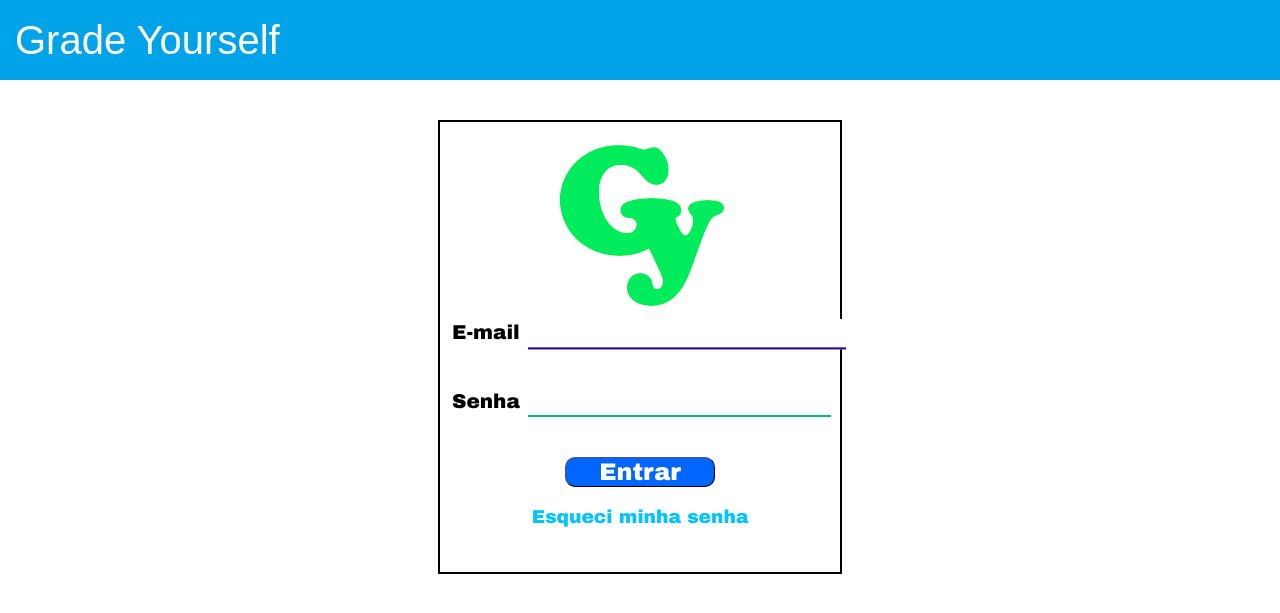
After one commit to GustavoMartinsSantos/Sistema_Escolar, a PHP site: page /System/HTML/index.html in a window 1280 px wide. The commit adds this page. Shown: the top 613 px of the page. Run offline with PHP 8.4, Linux system fonts and the light colour scheme.

Commit message:
Added the system home screen

```diff
--- a/System/CSS/form.css
+++ b/System/CSS/cadastro.css
@@ -39,12 +39,12 @@ form {
 }
 
 .radio-labels {
-    font-size: 12;
+    font-size: 18;
     font-family: Arial Black, sans-serif;
 }
 
 .radios:hover {
-    transform: scale(1.4);
+    transform: scale(1.3);
 }
 
 #numero_residencial {
--- /dev/null
+++ b/System/CSS/tela-inicial.css
@@ -0,0 +1,68 @@
+form {
+    height: 450px;
+    width: 400px;
+    margin: 40px auto 0 auto;
+    border-width: 2px;
+    border-style: solid;
+}
+
+img {
+    margin-top: 5%;
+    margin-bottom: 2%;
+}
+
+.inputs {
+    margin-bottom: 10%;
+    margin-left: 1%;
+    font-size: 16pt;
+    border: none;
+    border-bottom: 2px solid rgb(6, 189, 128);
+    outline: 0;
+    transform-origin: 0 0;
+    transition: all .5s;
+}
+
+.inputs:hover, .inputs:focus {
+    transform: scale(1.05, 1.05);
+    border-color: #340096;
+}
+
+label {
+    font-size: 15pt;
+    font-family: "Century Gothic", "Arial Black", sans-serif;
+    position: relative;
+    margin-left: 3%;
+    margin-top: 2.5%;
+}
+
+.grupo_botoes {
+    display: flex;
+    justify-content: center;
+}
+
+#Entrar {
+    font-family: "Bauhaus 93", "Arial Black", sans-serif;
+    font-size: 18pt;
+    color: white;
+    width: 150px;
+    background-color: rgb(0, 102, 255);
+    border-color: black;
+    border-radius: 10px;
+    border-width: 1px;
+    margin-bottom: 5%;
+}
+
+#Entrar:hover {
+    color: red;
+    background-color: #340096;
+}
+
+a {
+    color: rgb(0, 195, 255);
+    font-size: 14pt;
+    font-family: "Bahnschrift SemiBold", "Arial Black", sans-serif;
+}
+
+a:hover {
+    color: rgb(233, 74, 0)
+}
--- /dev/null
+++ b/System/HTML/index.html
@@ -0,0 +1,30 @@
+<!DOCTYPE html>
+    <head>
+        <title>Bem-vindo(a)</title>
+        <meta charset="UTF-8">
+        <link type="image/x-icon" rel="shortcut icon" href="../IMG/logo-icone.ico">
+        <link rel="stylesheet" type="text/css" href="../CSS/index.css">
+        <link rel="stylesheet" type="text/css" href="../CSS/tela-inicial.css">
+    </head>
+    <body>
+        <header>
+            <div id="logo">Grade Yourself</div>
+        </header>
+
+        <form name="tela-inicial" method="POST" id="tela-inicial" action="#">
+            <center><img src="../IMG/Logo.png"></img></center>
+
+            <label for="email">E-mail</label>
+            <input type="email" name="e-mail" class="inputs" size="22" maxlength="50" autofocus required>
+
+            <label for="senha">Senha</label>
+            <input type="password" name="senha" class="inputs" size="22" maxlength="10" required>
+
+            <span class="grupo_botoes">
+                <input type="submit" id="Entrar" value="Entrar">
+            </span>
+
+            <center><a href="#">Esqueci minha senha</a></center>
+        </form>
+    </body>
+</html>
--- a/System/PHP/InserirCadastro.php
+++ b/System/PHP/InserirPessoa.php
@@ -8,11 +8,10 @@
 
       if($xml->erro == true)
             return false;
-
         return $xml;
     }
-?>
-<?php if(isset($_POST["cep"]) && get_endereco($_POST["cep"]) == true) {
+
+  if(isset($_POST["cep"]) && get_endereco($_POST["cep"]) == true) {
     $endereco = get_endereco($_POST["cep"]);
     $Rua    = $endereco->logradouro;
     $Bairro = $endereco->bairro;
@@ -72,7 +71,6 @@
     $connection = null;
   } else {
     header("Location: ../HTML/cadastro.html");
-
     die();
   }
 ?>
```
Also changed, not shown: System/HTML/cadastro.html (+4 -3 lines), System/IMG/Logo.png (added), System/IMG/logo-icone.ico (added). Lines whose indentation alone changed are shown as unchanged.
